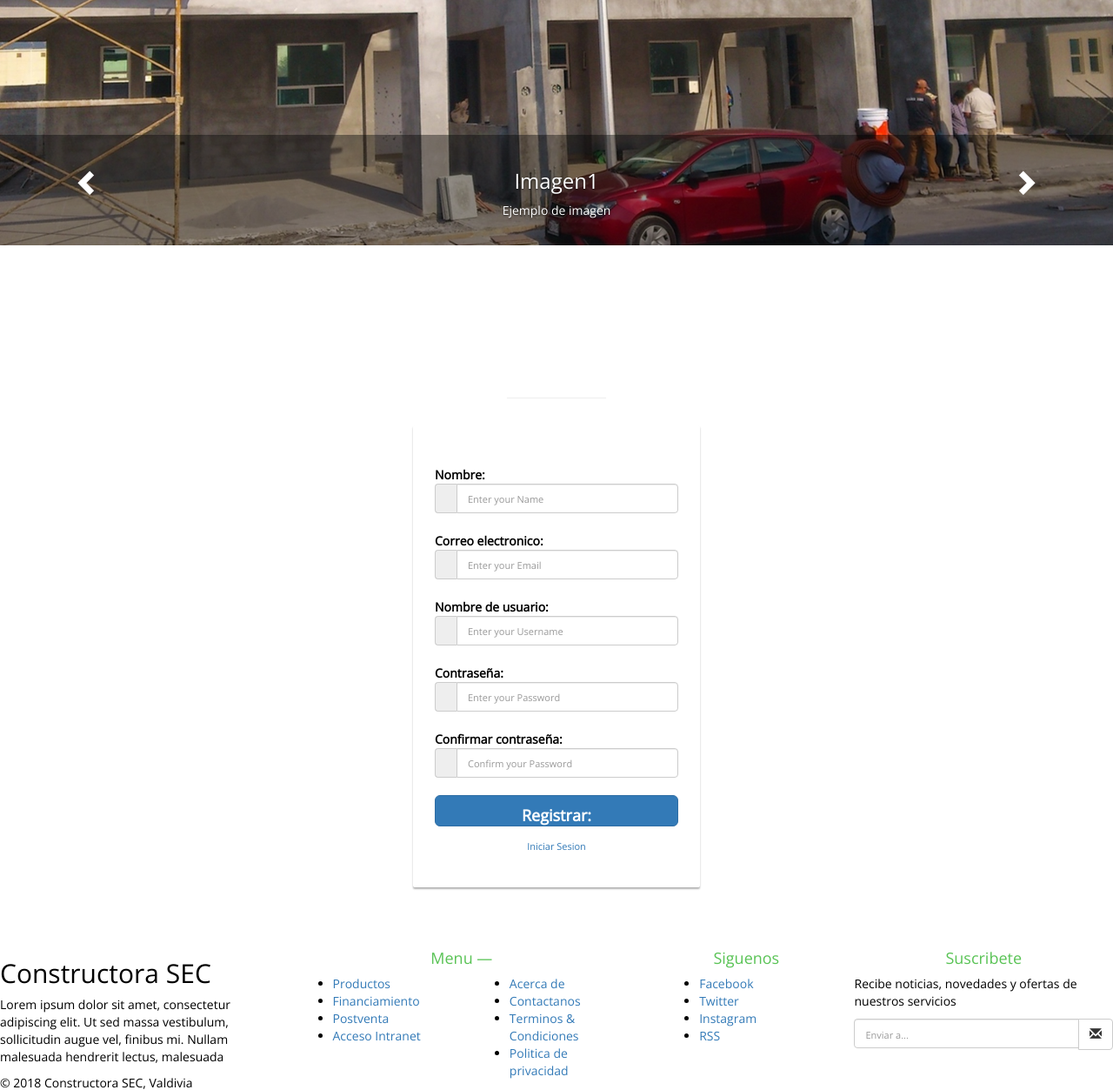
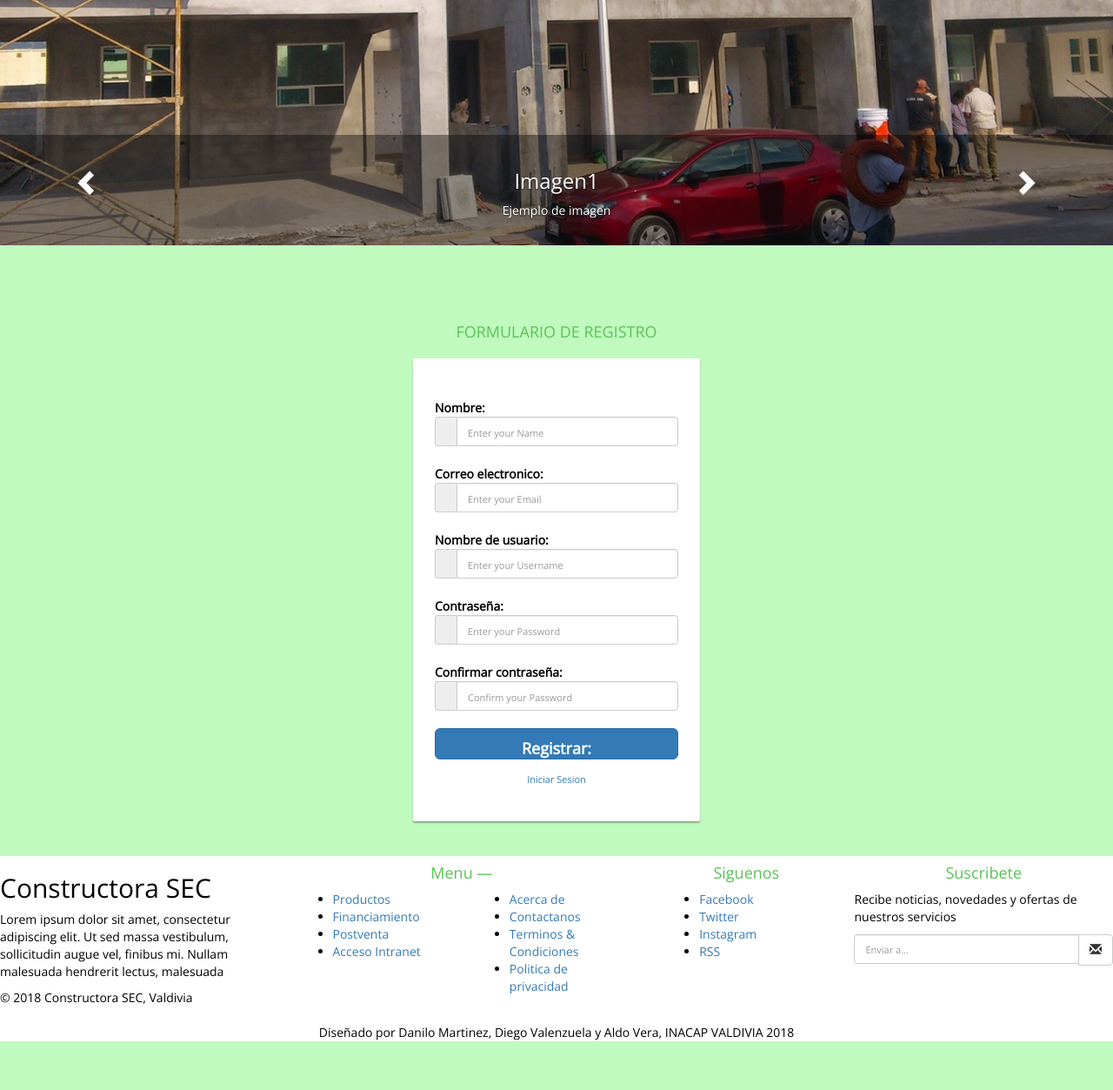
Before and after one commit to IntegracionSoftware704/constructorasecinacap2018, a PHP site: page /view/registro.php in a window 1280 px wide. Shown: the part 121-1374 px from the top of the page at 87% size. After the commit the page ends 1318 px from the top, so only its background shows below. Run offline with PHP 8.4, Linux system fonts and the light colour scheme.

Commit message:
Se agrega un div style para asignar color fondo del body, se elimina linea 84 ya que script ya esta agregado en el header.php, se cambia a h4 en linea 14

```diff
--- a/view/registro.php
+++ b/view/registro.php
@@ -6,15 +6,12 @@
         header("Location: ../index.php");
     }
 ?>
-
-
-
+<div style="background-color: #c0fabe;">
 		<div class="container">
 			<div class="row main">
 				<div class="panel-heading">
 	               <div class="panel-title text-center">
-	               		<h1 class="title">Formulario de registro: </h1>
-	               		<hr />
+	               		<h4 class="title">FORMULARIO DE REGISTRO</h4>
 	               	</div>
 	            </div>
 				<div class="main-login main-center">
@@ -80,11 +77,9 @@
 				</div>
 			</div>
 		</div>
-
-		<script type="text/javascript" src="assets/js/bootstrap.js"></script>
-
-
-
+    <br>
+    <br>
+  </div>
 <?php
     require_once("footer.php");
 ?>
```
